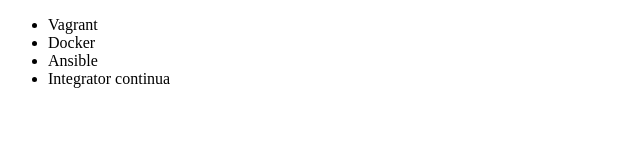
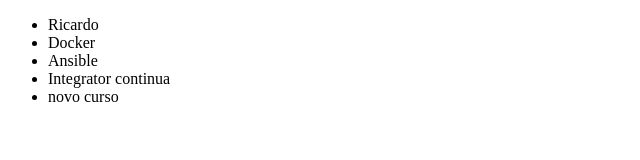
Before and after one commit to inovedesign/alura, a plain HTML site: page index.html in a window 1280 px wide. Shown: the full height of the page, 0-640 px from the left. Drawn offline with Linux system fonts and the light colour scheme.

Commit message:
alterando titulo

```diff
--- a/index.html
+++ b/index.html
@@ -2,14 +2,15 @@
 <html lang="en">
 <head>
 	<meta charset="UTF-8">
-	<title>Cursos da Alura</title>
+	<title>Cursos da Alura sd fadsf adsf asf adsf sdf df</title>
 </head>
 <body>
 	<ul>
-		<li>Vagrant</li>
+		<li>Ricardo</li>
 		<li>Docker</li>
 		<li>Ansible</li>
 		<li>Integrator continua</li>
+		<li>novo curso
 	</ul>
 </body>
 </html>
```
